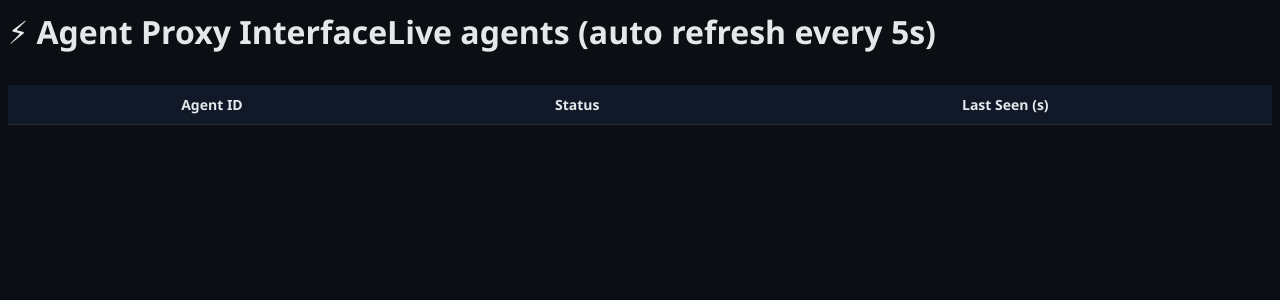
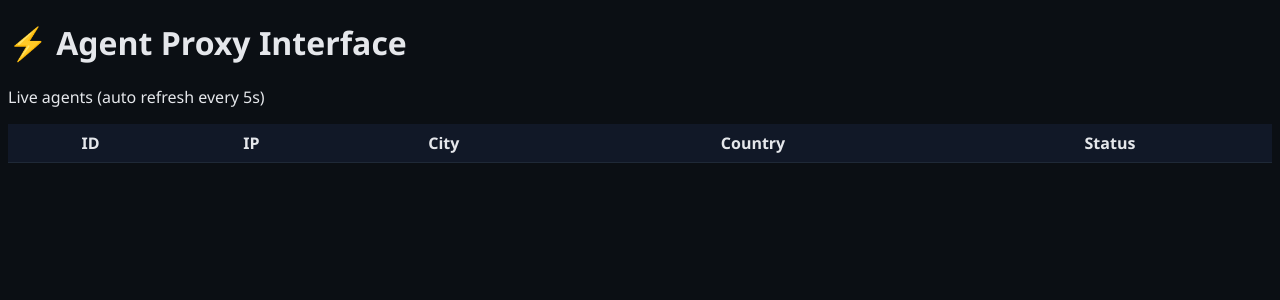
Before and after one commit to MoonIR213/model-, a FastAPI app: page / in a window 1280 px wide. Shown: the top 300 px of the page. Run offline with FastAPI, Linux system fonts and the light colour scheme; data that the repository does not hold is empty.

Commit message:
Update index.html

```diff
--- a/templates/index.html
+++ b/templates/index.html
@@ -1,71 +1,53 @@
 <!DOCTYPE html>
-<html lang="en">
+<html>
 <head>
 <meta charset="UTF-8">
-<title>⚡ Agent Proxy Interface</title>
+<title>Agent Proxy Interface</title>
 <style>
-body{
-  background:#0b0f14;
-  color:#e5e7eb;
-  font-family:Segoe UI, Tahoma, sans-serif;
-}
-h1{margin:10px 0;}
-table{
-  width:100%;
-  border-collapse:collapse;
-  margin-top:10px;
-}
-th,td{
-  padding:10px;
-  border-bottom:1px solid #1f2937;
-  font-size:14px;
-}
-th{background:#111827;}
-.online{color:#22c55e;font-weight:bold;}
-.offline{color:#ef4444;font-weight:bold;}
-.badge{
-  padding:2px 6px;
-  border-radius:4px;
-  font-size:12px;
-}
+body{background:#0b0f14;color:#e5e7eb;font-family:Segoe UI}
+table{width:100%;border-collapse:collapse}
+th,td{padding:8px;border-bottom:1px solid #1f2937}
+th{background:#111827}
+.online{color:#22c55e}
+.offline{color:#ef4444}
 </style>
 </head>
 <body>
 
-<h1>⚡ Agent Proxy Interface</h1️
+<h1>⚡ Agent Proxy Interface</h1>
 <p>Live agents (auto refresh every 5s)</p>
 
 <table>
 <thead>
 <tr>
-  <th>Agent ID</th>
-  <th>Status</th>
-  <th>Last Seen (s)</th>
+<th>ID</th>
+<th>IP</th>
+<th>City</th>
+<th>Country</th>
+<th>Status</th>
 </tr>
 </thead>
-<tbody id="agents"></tbody>
+<tbody id="rows"></tbody>
 </table>
 
 <script>
-async function loadAgents(){
-  const res = await fetch("/agents");
-  const data = await res.json();
-  const tbody = document.getElementById("agents");
-  tbody.innerHTML = "";
-
+async function load(){
+  let r = await fetch("/agents");
+  let data = await r.json();
+  let html = "";
   data.forEach(a=>{
-    tbody.innerHTML += `
-      <tr>
-        <td>${a.agent_id}</td>
-        <td class="${a.status}">${a.status}</td>
-        <td>${a.last_seen}</td>
-      </tr>
-    `;
+    html += `<tr>
+      <td>${a.agent_id}</td>
+      <td>${a.ip || ""}</td>
+      <td>${a.city || ""}</td>
+      <td>${a.country || ""}</td>
+      <td class="${a.status}">${a.status}</td>
+    </tr>`;
   });
+  document.getElementById("rows").innerHTML = html;
 }
-
-loadAgents();
-setInterval(loadAgents, 5000);
+setInterval(load, 5000);
+load();
 </script>
 
 </body>
```
